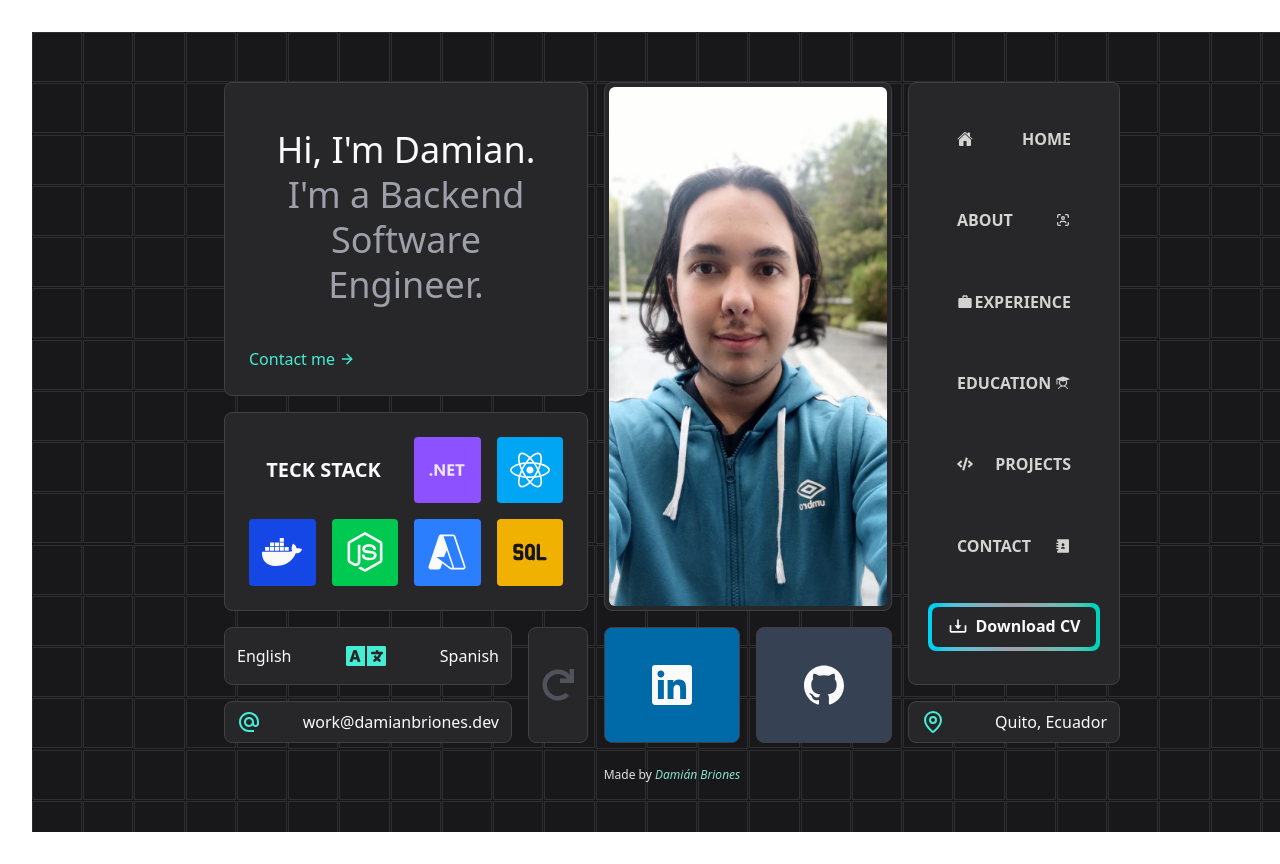
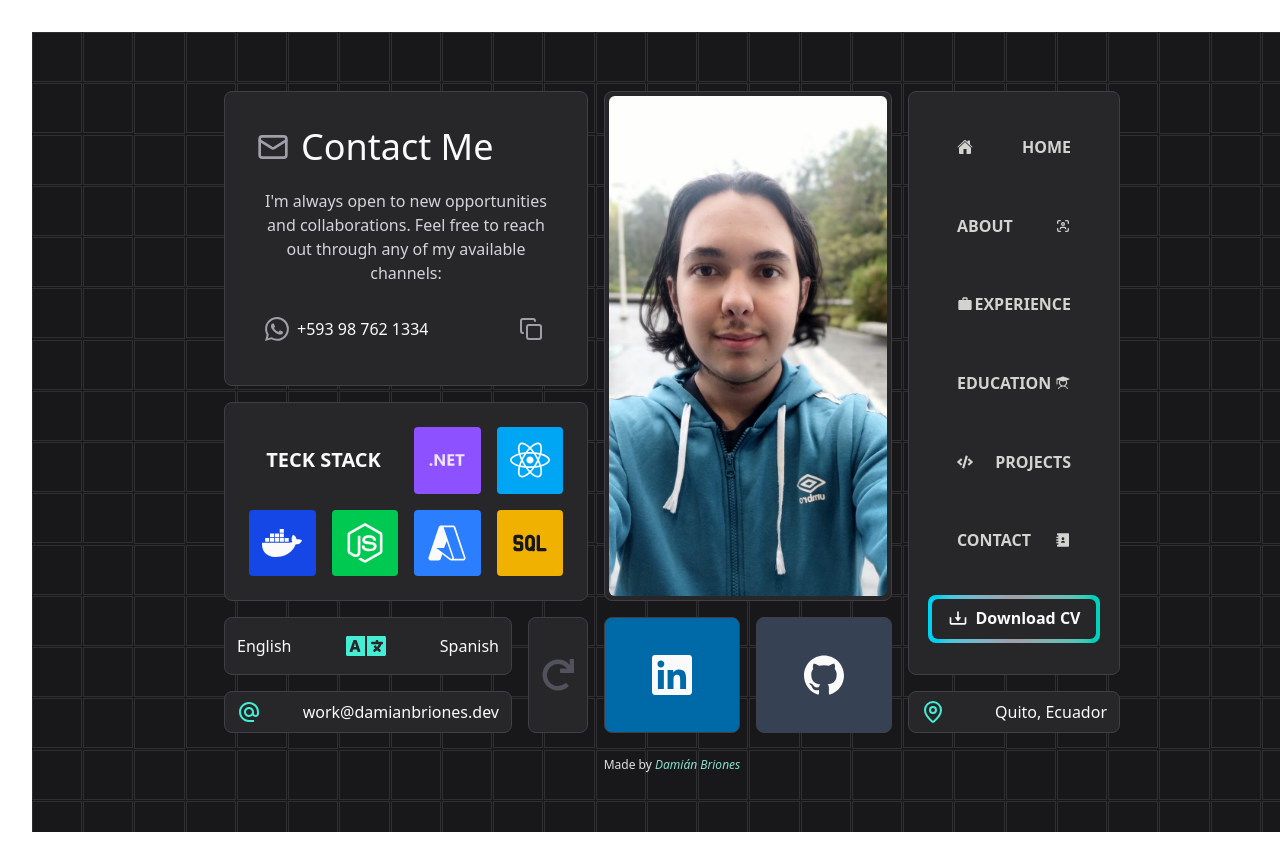
Before and after one commit to CodeINN95612/damian-briones-portfolio, a React (Vite) app: page / in a window 1280 px wide. Both pictures are taken after a click on the button "Contact me". Shown: the top 864 px of the page. Built offline with nearby package versions, Linux system fonts and the light colour scheme.

Commit message:
Refactor VentoGrid to use AnimatedHeaderBox, add contact options, and enhance AnimatedBox with section animations

```diff
--- a/src/components/VentoGrid.tsx
+++ b/src/components/VentoGrid.tsx
@@ -6,7 +6,6 @@ import { SiGithub, SiLinkedin } from "react-icons/si";
 import { FaCode, FaLanguage, FaRedo } from "react-icons/fa";
 import { MdAlternateEmail, MdWork } from "react-icons/md";
 import { twMerge } from "tailwind-merge";
-import { FiArrowRight } from "react-icons/fi";
 import { IoHome } from "react-icons/io5";
 import { TbUserScan } from "react-icons/tb";
 import { PiStudentFill } from "react-icons/pi";
@@ -15,6 +14,11 @@ import { BiDownload } from "react-icons/bi";
 import { MapPin } from "lucide-react";
 import { AnimatedMenuBox } from "./animated-ui/AnimatedMenuBox";
 import { SectionContext } from "../context/SectionContext";
+import {
+  AnimatedHeaderBox,
+  type ContactOption,
+} from "./animated-ui/AnimatedHeaderBox";
+import { BsWhatsapp } from "react-icons/bs";
 
 export const VentoGrid = () => {
   const { setActiveSection } = useContext(SectionContext);
@@ -72,6 +76,15 @@ export const VentoGrid = () => {
     },
   ];
 
+  const contactOptions: ContactOption[] = [
+    {
+      label: "Mobile / WhatsApp",
+      value: myInfo.contact.phone,
+      icon: <BsWhatsapp className="size-6 text-zinc-400" />,
+      link: myInfo.contact.whatsapp,
+    },
+  ];
+
   return (
     <motion.section
       key={key}
@@ -83,7 +96,11 @@ export const VentoGrid = () => {
       className="grid grid-cols-6 gap-4 grid-flow-dense z-[5] md:grid-cols-12 md:max-w-4xl "
     >
       <EmptyBox />
-      <HeaderBox />
+      <AnimatedHeaderBox
+        alias={myInfo.alias}
+        title={myInfo.title}
+        contactOptions={contactOptions}
+      />
       <ImageBox />
       <AnimatedMenuBox
         hidden={false}
@@ -119,22 +136,6 @@ function LocationBox() {
     </AnimatedBox>
   );
 }
-
-const HeaderBox = () => {
-  return (
-    <AnimatedBox className="col-span-6 md:col-span-5 row-span-2">
-      <h1 className=" text-4xl font-medium  mt-5 leading-tight">
-        Hi, I'm {myInfo.alias}.
-      </h1>
-      <p className="text-4xl font-medium leading-tight text-zinc-400 mb-10">
-        I'm a {myInfo.title}.
-      </p>
-      <button className="flex items-center gap-1 text-teal-300 hover:underline">
-        Contact me <FiArrowRight />
-      </button>
-    </AnimatedBox>
-  );
-};
 
 export function CvButton() {
   return (
--- a/src/components/animated-ui/AnimatedBox.tsx
+++ b/src/components/animated-ui/AnimatedBox.tsx
@@ -1,9 +1,26 @@
-import { type HTMLMotionProps, motion, type Variants } from "framer-motion";
+import {
+  AnimatePresence,
+  type HTMLMotionProps,
+  motion,
+  type Variants,
+} from "framer-motion";
+import { useContext } from "react";
 import { twMerge } from "tailwind-merge";
+import { SectionContext } from "../../context/SectionContext";
 
-export type AnimatedBoxProps = { className?: string } & HTMLMotionProps<"div">;
+export type AnimatedBoxProps = {
+  className?: string;
+  sectionAnimated?: boolean;
+} & HTMLMotionProps<"div">;
 
-export function AnimatedBox({ className, ...rest }: AnimatedBoxProps) {
+export function AnimatedBox({
+  className,
+  sectionAnimated,
+  children,
+  ...rest
+}: AnimatedBoxProps) {
+  const { activeSection } = useContext(SectionContext);
+
   return (
     <motion.div
       variants={boxVariants}
@@ -18,7 +35,23 @@ export function AnimatedBox({ className, ...rest }: AnimatedBoxProps) {
         className
       )}
       {...rest}
-    />
+    >
+      {sectionAnimated ? (
+        <AnimatePresence mode="wait">
+          <motion.div
+            key={activeSection}
+            initial={{ opacity: 0, y: 10 }}
+            animate={{ opacity: 1, y: 0 }}
+            exit={{ opacity: 0, y: -10 }}
+            transition={{ duration: 0.3 }}
+          >
+            {children}
+          </motion.div>
+        </AnimatePresence>
+      ) : (
+        children
+      )}
+    </motion.div>
   );
 }
 
--- /dev/null
+++ b/src/components/animated-ui/AnimatedHeaderBox.tsx
@@ -0,0 +1,88 @@
+import { FiArrowRight } from "react-icons/fi";
+import { AnimatedBox } from "./AnimatedBox";
+import { SectionContext } from "../../context/SectionContext";
+import { useContext } from "react";
+import { CopyIcon, MailIcon } from "lucide-react";
+
+export type ContactOption = {
+  label: string;
+  icon: React.ReactNode;
+  value: string;
+  link: string;
+};
+
+export type AnimatedHeaderBoxProps = {
+  alias: string;
+  title: string;
+  contactOptions: ContactOption[];
+};
+
+export const AnimatedHeaderBox = ({
+  alias,
+  title,
+  contactOptions,
+}: AnimatedHeaderBoxProps) => {
+  const { activeSection, setActiveSection } = useContext(SectionContext);
+
+  return (
+    <AnimatedBox
+      className="col-span-6 md:col-span-5 row-span-2 p-0"
+      sectionAnimated
+    >
+      {activeSection === "contact" ? (
+        <div className="p-8 space-y-5">
+          <h2 className="text-4xl font-medium leading-tight flex items-center gap-3">
+            <MailIcon className="size-8 text-zinc-400" /> Contact Me
+          </h2>
+          <p className="text-zinc-300">
+            I'm always open to new opportunities and collaborations. Feel free
+            to reach out through any of my available channels:
+          </p>
+          <div className="grid grid-cols-1 gap-2">
+            {contactOptions.map((option, idx) => (
+              <div
+                key={idx}
+                className="flex items-center gap-3 p-2 rounded bg-zinc-800 hover:bg-zinc-700 transition group"
+              >
+                <a
+                  href={option.link}
+                  target="_blank"
+                  rel="noopener noreferrer"
+                  className="flex items-center gap-2 flex-1"
+                  title={option.label}
+                >
+                  <span className="text-xl">{option.icon}</span>
+                  <span className="truncate">{option.value}</span>
+                </a>
+                <button
+                  className="ml-2 p-1 rounded hover:bg-zinc-600 transition"
+                  title={`Copy ${option.label}`}
+                  onClick={() => {
+                    navigator.clipboard.writeText(option.value);
+                  }}
+                >
+                  <CopyIcon className="size-6 text-zinc-400" />
+                </button>
+              </div>
+            ))}
+          </div>
+        </div>
+      ) : (
+        <div className="p-6">
+          <h1 className=" text-4xl font-medium  mt-5 leading-tight">
+            Hi, I'm {alias}.
+          </h1>
+          <p className="text-4xl font-medium leading-tight text-zinc-400 mb-10">
+            I'm a {title}.
+          </p>
+          <button
+            className="flex items-center gap-1 text-teal-300 hover:underline"
+            onClick={() => setActiveSection("contact")}
+          >
+            Contact me <FiArrowRight />
+          </button>
+        </div>
+      )}
+    </AnimatedBox>
+  );
+};
```
